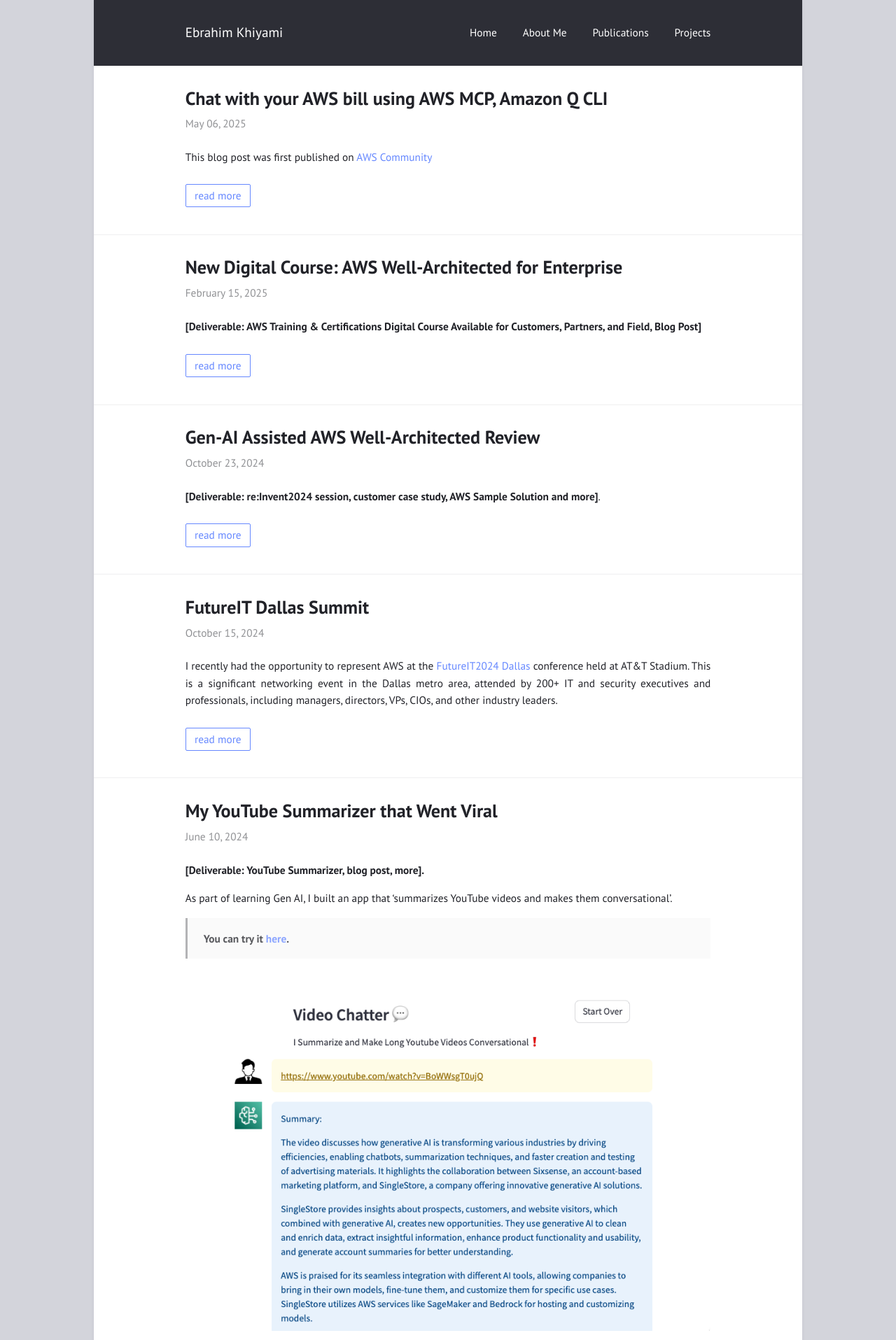
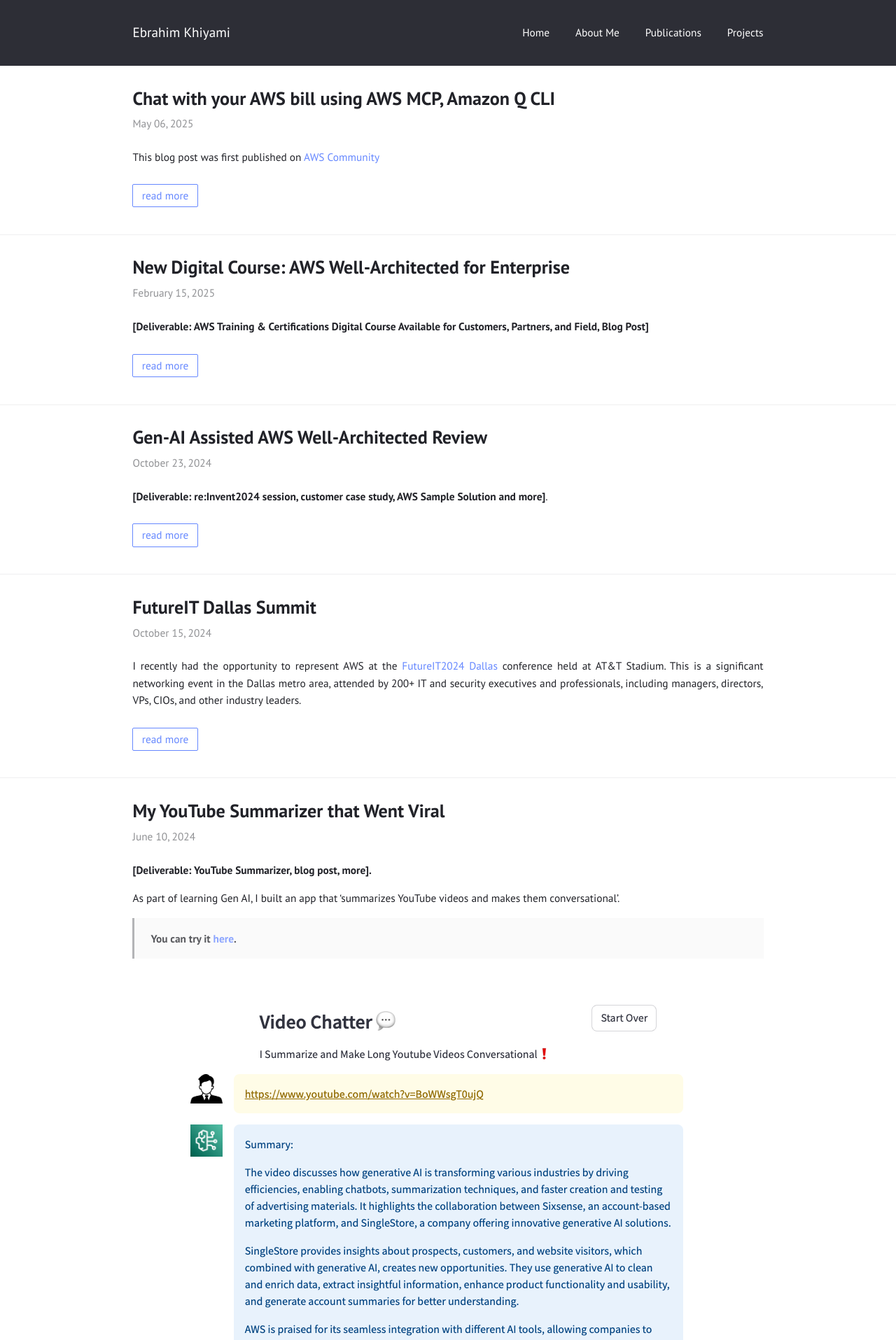
Before and after one commit to ekhiyami/ekhiyami.github.io, a Jekyll site: the page built from index.html, in a window 1280 px wide. Shown: the top 1915 px of the page at 70% size. Built offline with Jekyll 4.4.1, drawn with Linux system fonts in a browser that asks for light colours.

Commit message:
Update frame.sass

```diff
--- a/assets/css/frame.sass
+++ b/assets/css/frame.sass
@@ -5,7 +5,7 @@
 
 html
   background: lighten($dark, 70%)
-  padding: 0 calc(38% - 22em)
+  padding: 0
 
 body
   box-shadow: 0 0 .3em lighten($dark, 65%)
```
